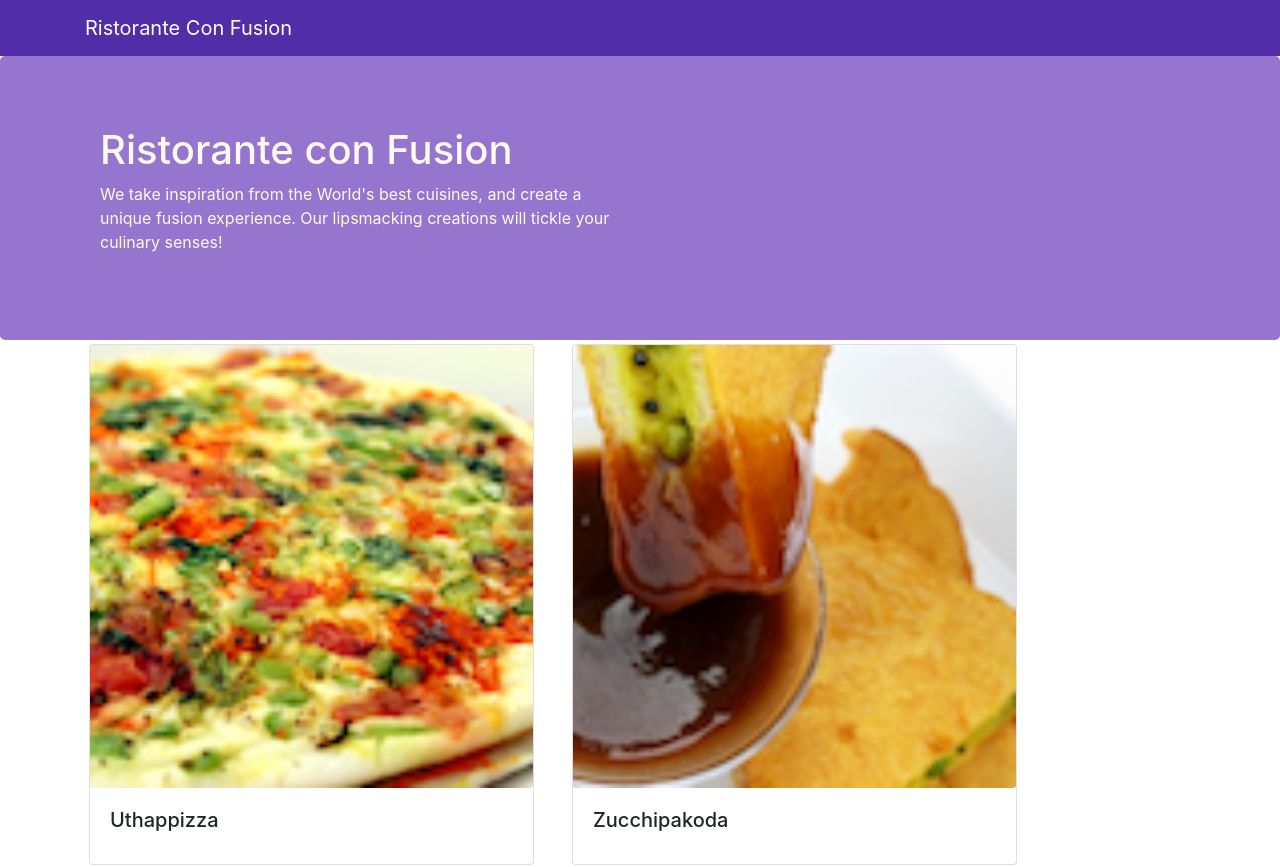
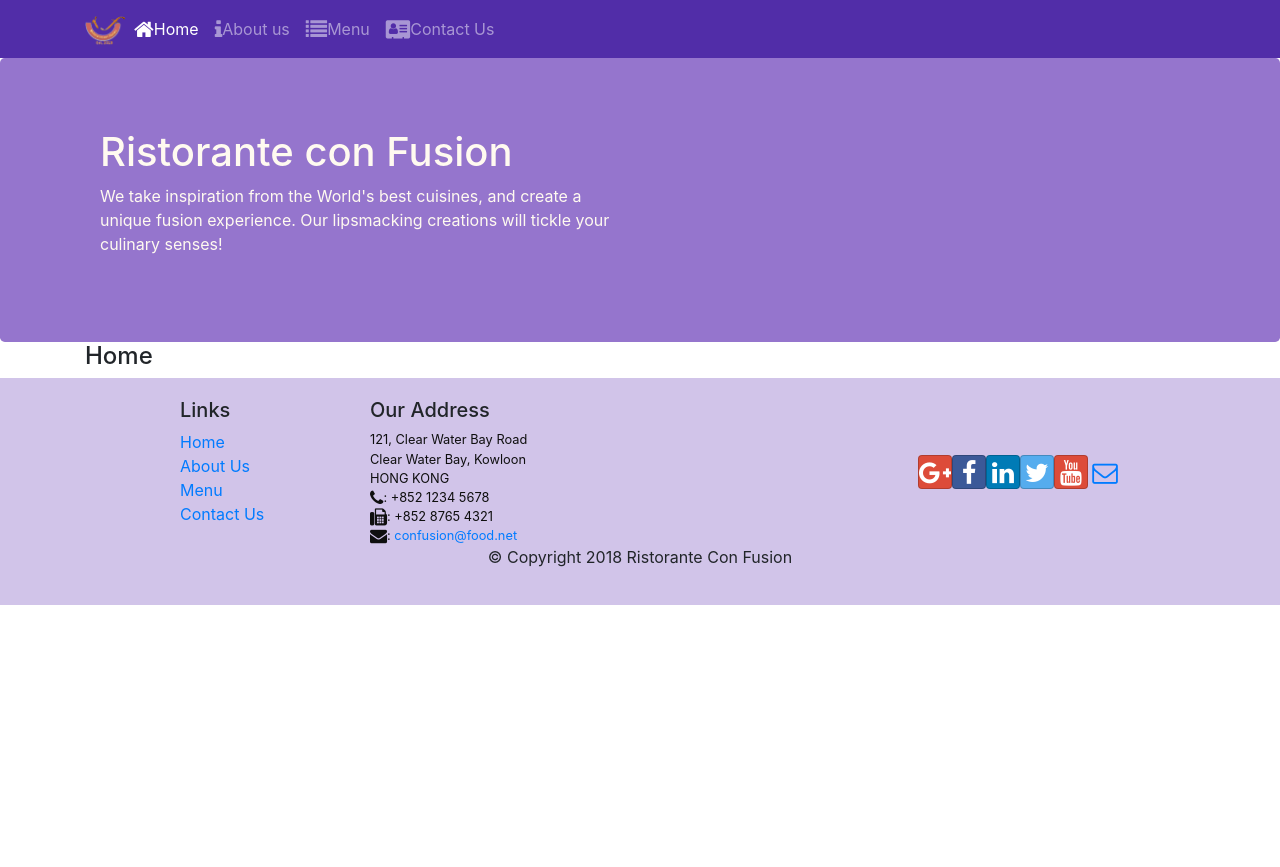
Before and after one commit to olenarostotskyy/React, a React (Create React App) app: page /home in a window 1280 px wide. Shown: the top 867 px of the page. After the commit the page ends 800 px from the top, so only its background shows below. Built offline with nearby package versions, Linux system fonts and the light colour scheme.

Commit message:
react route

```diff
--- a/package.json
+++ b/package.json
@@ -9,6 +9,7 @@
     "react": "^16.8.5",
     "react-dom": "^16.8.5",
     "react-popper": "0.9.2",
+    "react-router-dom": "4.2.2",
     "react-scripts": "2.1.8",
     "reactstrap": "5.0.0"
   },
--- a/src/App.js
+++ b/src/App.js
@@ -1,19 +1,19 @@
 import React, { Component } from 'react';
-
-
 import Main from './components/MainComponents';
 import './App.css';
+import { BrowserRouter } from 'react-router-dom';
+
 
 
 class App extends Component {
 
   render() {
     return (
-      <div>
-
-<Main />
-        </div>
-
+      <BrowserRouter>
+      <div className="App">
+        <Main />
+      </div>
+    </BrowserRouter>
     );
   }
 }
--- a/src/components/FooterComponent.js
+++ b/src/components/FooterComponent.js
@@ -1,4 +1,6 @@
 import React from 'react';
+import { Link } from 'react-router-dom';
+
 
 function Footer(props) {
     return(
@@ -8,10 +10,10 @@
                 <div className="col-4 offset-1 col-sm-2">
                     <h5>Links</h5>
                     <ul className="list-unstyled">
-                        <li><a href="#">Home</a></li>
-                        <li><a href="#">About</a></li>
-                        <li><a href="#">Menu</a></li>
-                        <li><a href="contactus.html">Contact</a></li>
+                        <li><Link to="/home">Home</Link></li>
+                        <li><Link to="/aboutus">About Us</Link></li>
+                        <li><Link to="/menu">Menu</Link></li>
+                        <li><Link to="/contactus">Contact Us</Link></li>
                     </ul>
                 </div>
                 <div className="col-7 col-sm-5">
--- a/src/components/HeaderComponent.js
+++ b/src/components/HeaderComponent.js
@@ -1,14 +1,65 @@
 import React, { Component } from 'react';
-import { Navbar, NavbarBrand, Jumbotron } from 'reactstrap';
+import { Navbar, NavbarBrand, Nav, NavbarToggler, Collapse, NavItem, Jumbotron } from 'reactstrap';
+import { NavLink } from 'react-router-dom';
+
 
 class Header extends Component {
+    constructor(props){
+        super(props);
+        this.state={
+            isNavOpen:false
+        };
+        this.toggleNav=this.toggleNav.bind(this);// specifying that this.toggleNav will now become available as this.toggleNav. This JavaScript variable toggleNav will be pointing to this function that is bound to this.
+    }
+
+    toggleNav(){
+this.setState({
+isNavOpen: !this.state.isNavOpen
+});
+    }
+
     render() {
-    return(//React fragment which enables us to group together a bunch of React elements and then return it.
+        return (//React fragment which enables us to group together a bunch of React elements and then return it.
             // if you use a div that'll add in one more node into our DOM by using the React fragment, you don't add in an extra node into the DOM, you just add in the React elements directly into the DOM.
             <React.Fragment>
-     <Navbar dark>
+
+                <Navbar dark expand="md">
+
                     <div className="container">
-<NavbarBrand href="/">Ristorante Con Fusion</NavbarBrand>
+                    <NavbarToggler onClick={this.toggleNav} />
+                        <NavbarBrand className="mr-auto" href="/">
+                            <img src="assets/images/logo.png" height="30" width="41"
+                                alt="Ristorante Con Fusion" />
+                        </NavbarBrand>
+                        <Collapse isOpen={this.state.isNavOpen} navbar>
+
+                        <Nav navbar>
+                            <NavItem>
+                                <NavLink className="nav-link" to="/home">
+                                    <span className="fa fa-home fa-lg"></span>Home
+                            </NavLink>
+                            </NavItem>
+
+                            <NavItem>
+                                <NavLink className="nav-link" to="/aboutus">
+                                    <span className="fa fa-info fa-lg"></span>About us
+                            </NavLink>
+                            </NavItem>
+
+                            <NavItem>
+                                <NavLink className="nav-link" to="/menu">
+                                    <span className="fa fa-list fa-lg"></span>Menu
+                            </NavLink>
+                            </NavItem>
+
+                            <NavItem>
+                                <NavLink className="nav-link" to="/contactus">
+                                    <span className="fa fa-address-card fa-lg"></span>Contact Us
+                            </NavLink>
+                            </NavItem>
+
+                        </Nav>
+                        </Collapse>
                     </div>
                 </Navbar>
                 <Jumbotron>
--- /dev/null
+++ b/src/components/HomeComponent.js
@@ -0,0 +1,11 @@
+import React from 'react';
+
+function Home(props) {
+    return(
+      <div className="container">
+        <h4>Home</h4>
+      </div>
+    );
+}
+
+export default Home;
--- a/src/components/MainComponents.js
+++ b/src/components/MainComponents.js
@@ -1,9 +1,12 @@
 import React, { Component } from 'react';
+import Home from './HomeComponent';
 import Menu from './MenuComponents';
 import DishDetail from './dishdetailComponent';
 import Header from './HeaderComponent';
 import Footer from './FooterComponent';
 import {DISHES} from '../shared/dishes';
+import { Switch, Route, Redirect } from 'react-router-dom';
+
 
 class Main extends Component {
   constructor(props) {
@@ -11,31 +14,36 @@
 
     this.state = {
       dishes: DISHES,
-      selectedDish: null //new property/ var
-    }
+    };
   }
 
-  onDishSelect(dishId) {
-    this.setState({ selectedDish: dishId});// when we need to change the state, we need to use the this.setState function call.
-}
-
   render() {
-    return (
+      const HomePage = () => {
+        return(
+            <Home />
+        );
+      }
+      return (
       <div>
 <Header/>
-<Menu dishes={this.state.dishes} //onClick when it is invoked, will pass the dishId parameter, which will come in as the parameter here for the onDishselect
-onClick={(dishId) => this.onDishSelect(dishId)}/>
+<Switch>
 
+              <Route path='/home' component={HomePage} />
 
-<DishDetail //For each dish, what I'm going to do, is to check dishId is this the same as this state selected dish
-dish={this.state.dishes.filter((dish)=>dish.id===this.state.selectedDish)[0]} />
+            <Route exact path='/menu' render={() => <Menu dishes={this.state.dishes} />} />
+
+              <Redirect to="/home" />
+
+          </Switch>
 <Footer/>
         </div>//from this dishes array, I'm going to select out one dish, that one particular dish is the one for which the dishId matches the selected dish here.
        //filter function, if you recall from your knowledge of JavaScript this filter function will give the sub array of the dishes for which the sub-array contains are rather, constrained part of the array, or just the elements from the array, for which this property, the dishId matches selected dish.
    //[0]=first item in arrey
-       );
+      );
 
   }
 }
+//anything that doesn't match home or menu will be redirect to home for the moment.
+
 
 export default Main;
```
Also changed, not shown: 1 other file (tests, documents, lock files or other folders). Lines whose indentation alone changed are shown as unchanged.
